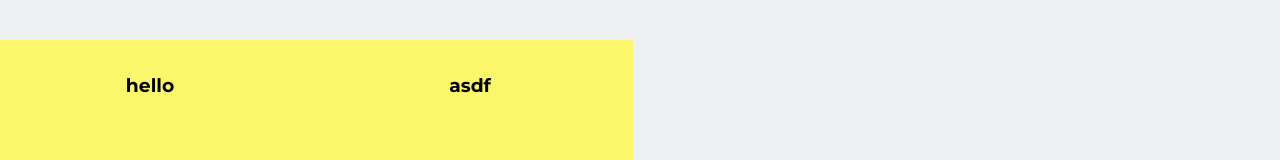
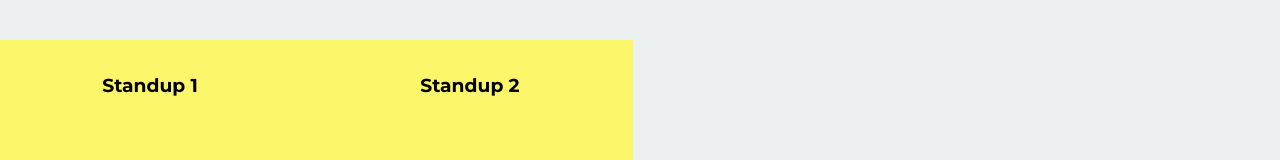
Before and after one commit to K-ash-ish/standup-App, a React (Create React App) app: page /allstandups in a window 1280 px wide. Shown: the part 209-369 px from the top of the page. Built offline with nearby package versions, Linux system fonts and the light colour scheme.

Commit message:
delete standup  button working fine

```diff
--- a/src/App.js
+++ b/src/App.js
@@ -20,7 +20,7 @@ function App() {
   const [allStandups, setAllStandups] = useState([
     {
       id: uuidv4(),
-      date: "hello",
+      date: "Standup 1",
       newStandup: {
         yesterday: [
           { standup: "one", id: "a;lsdkfjpoq2eirkdfn", taskStatus: false },
@@ -38,7 +38,7 @@ function App() {
     },
     {
       id: uuidv4(),
-      date: "asdf",
+      date: "Standup 2",
       newStandup: {
         yesterday: [
           { standup: "one", id: "a;lsdkfjpoq2eirkdfn", taskStatus: false },
```
